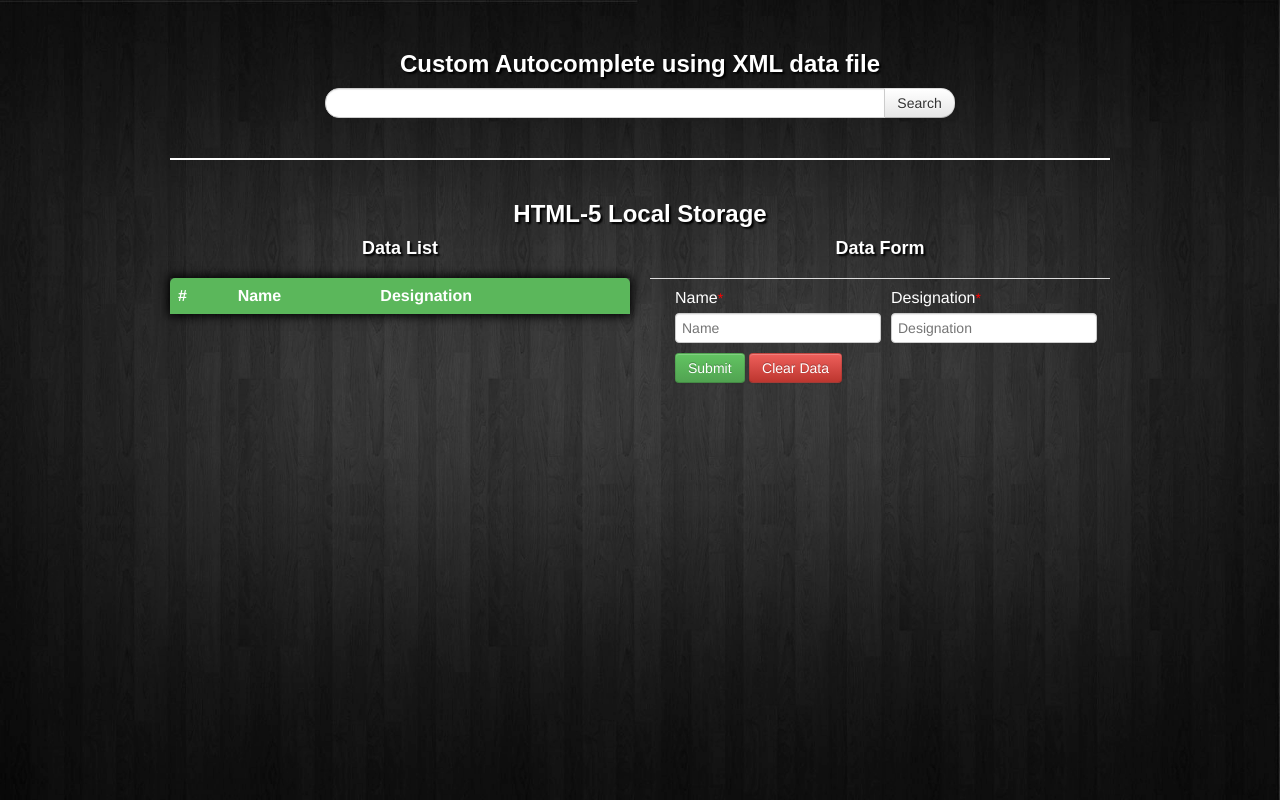
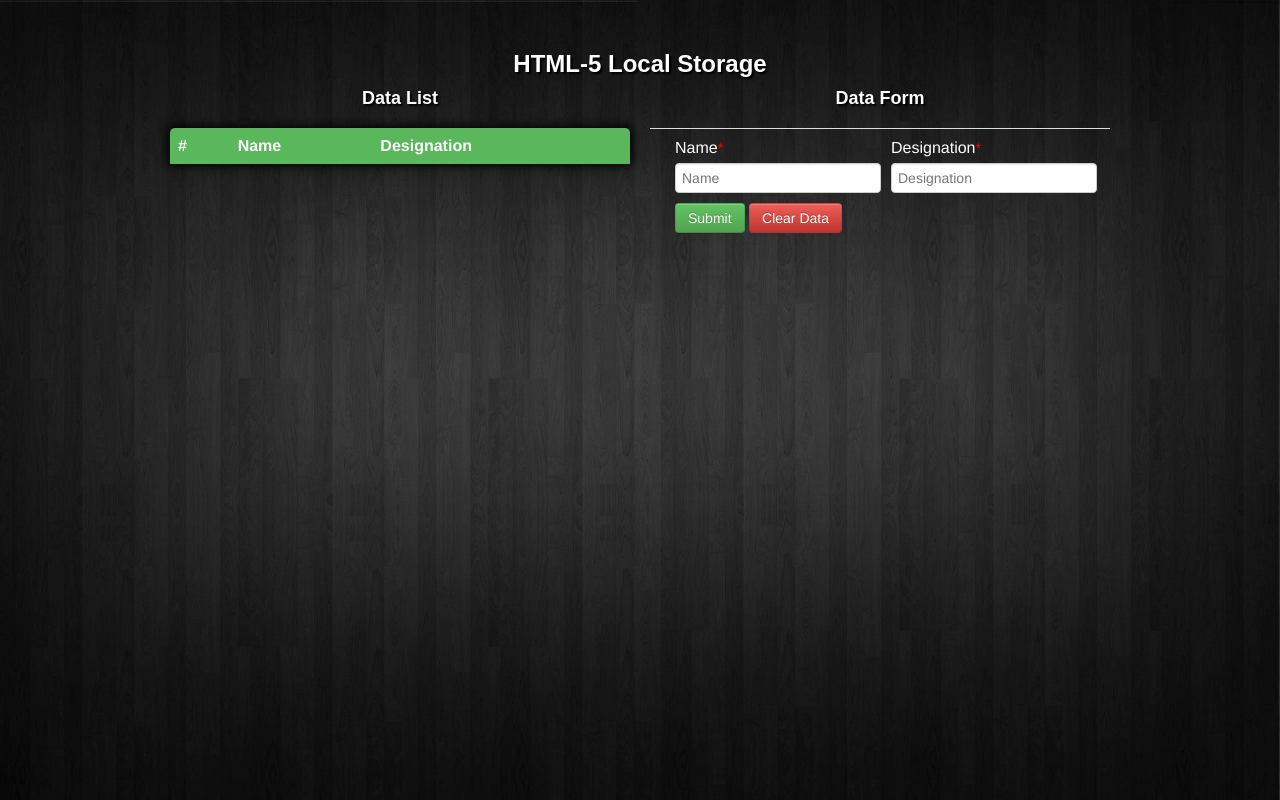
Before and after one commit to webonise/Front-End, a plain HTML site: page HTML5-local-storage-poc/index.html in a window 1280 px wide. Drawn offline with nearby package versions, Linux system fonts and the light colour scheme.

Commit message:
code has been modified

```diff
--- a/HTML5-local-storage-poc/css/style.css
+++ b/HTML5-local-storage-poc/css/style.css
@@ -64,12 +64,6 @@ h1, h2, h3, h4, h5 {
 .buttonList .control-group input {
     width: 192px;
 }
-.buttonList a {
-    float: left;
-    margin: 9px 10px 0 0;
-    font-family: Helvetica, Arial, "sans-serif";
-    font-weight: bold;
-}
 .buttonList label span {
     color: red;
     font-size: 14px;
@@ -99,9 +93,3 @@ h1, h2, h3, h4, h5 {
 .tableCustom tbody > tr:nth-child(2n+1) > td {
     background-color: #a0c6ef;
 }
-.customForm {
-    text-align: center;
-    margin-bottom: 40px;
-    padding-bottom: 40px;
-    border-bottom: 2px solid white;
-}
--- a/HTML5-local-storage-poc/index.html
+++ b/HTML5-local-storage-poc/index.html
@@ -1,27 +1,14 @@
 <!DOCTYPE html>
-<html ng-app="store">
+<html>
     <head>
         <title>HTML5 Local Storage</title>
         <link rel="stylesheet" type="text/css" href="css/bootstrap.min.css"/>
         <link rel="stylesheet" type="text/css" href="css/style.css"/>
         <script type="text/javascript" src="js/jquery-1.8.3.min.js"></script>
-        <script type="text/javascript" src="js/jquery-ui.js"></script>
         <script type="text/javascript" src="js/custom.js"></script>
     </head>
     <body>
         <div class="container contentWrap">
-            <div class="row">
-                <div class="span12">
-                    <h2>Custom Autocomplete using XML data file</h2>
-                    <form name="search_form" id="searchForm" class="form-search customForm" method="GET" action="#">
-                        <div class="input-append customFieldWrap">
-                            <input type="text" name="searchBox" id="searchBox" class="search-query input-xxlarge">
-                            <button type="submit" class="btn">Search</button>
-                        </div>
-                    </form>
-                </div>
-            </div>
-
             <div class="row">
                 <h2 class="span12">HTML-5 Local Storage</h2>
                 <div class="span6">
@@ -47,8 +34,6 @@
                                     <label for="designation">Designation<span>*</span></label>
                                     <input type="text" name="designation" id="designation" class="inputFields" placeholder="Designation"/>
                                 </div>
-                                <!--<a href="javascript: void(0);" id="addFields" class="btn btn-success">+</a>-->
-                                <!--<a href="javascript: void(0);" id="deleteFields" class="btn btn-danger">x</a>-->
                                 <input type="submit" value="Submit" class="btn btn-success"/>
                                 <input type="button" value="Clear Data" id="clearData" class="btn btn-danger"/>
                             </li>
```
